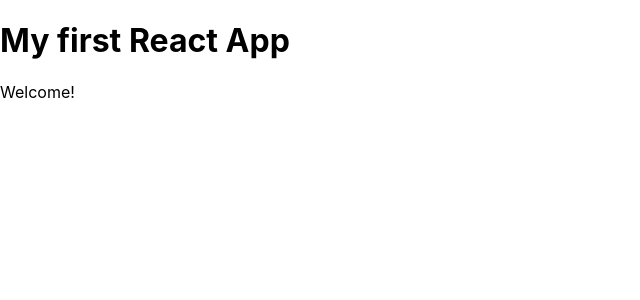
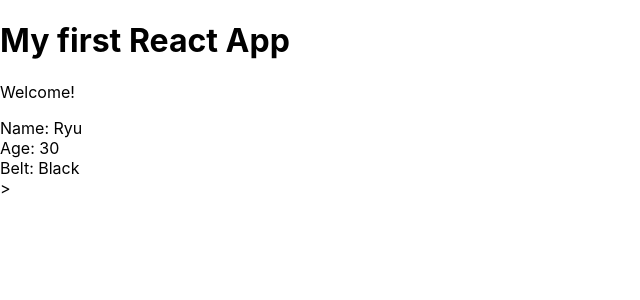
Before and after one commit to zzibert/React-Redux, a React (Create React App) app: page / in a window 1280 px wide. Shown: the top 300 px of the page, without its empty margins (0-640 px from the left). Built offline with nearby package versions, Linux system fonts and the light colour scheme.

Commit message:
#12 - Nesting Components

```diff
--- a/src/App.js
+++ b/src/App.js
@@ -1,11 +1,12 @@
 import React, { Component } from 'react';
-
+import Ninjas from './Ninjas'
 class App extends Component {
   render() {
     return (
       <div className="App">
         <h1>My first React App</h1>
         <p>Welcome!</p>
+        <Ninjas />>
       </div>
     );
   }
--- /dev/null
+++ b/src/Ninjas.js
@@ -0,0 +1,15 @@
+import React, { Component } from 'react'
+
+class Ninjas extends Component{
+    render(){
+        return (
+            <div className="ninja">
+                <div>Name: Ryu</div>
+                <div>Age: 30</div>
+                <div>Belt: Black</div>
+            </div>
+        )
+    }
+}
+
+export default Ninjas
```
